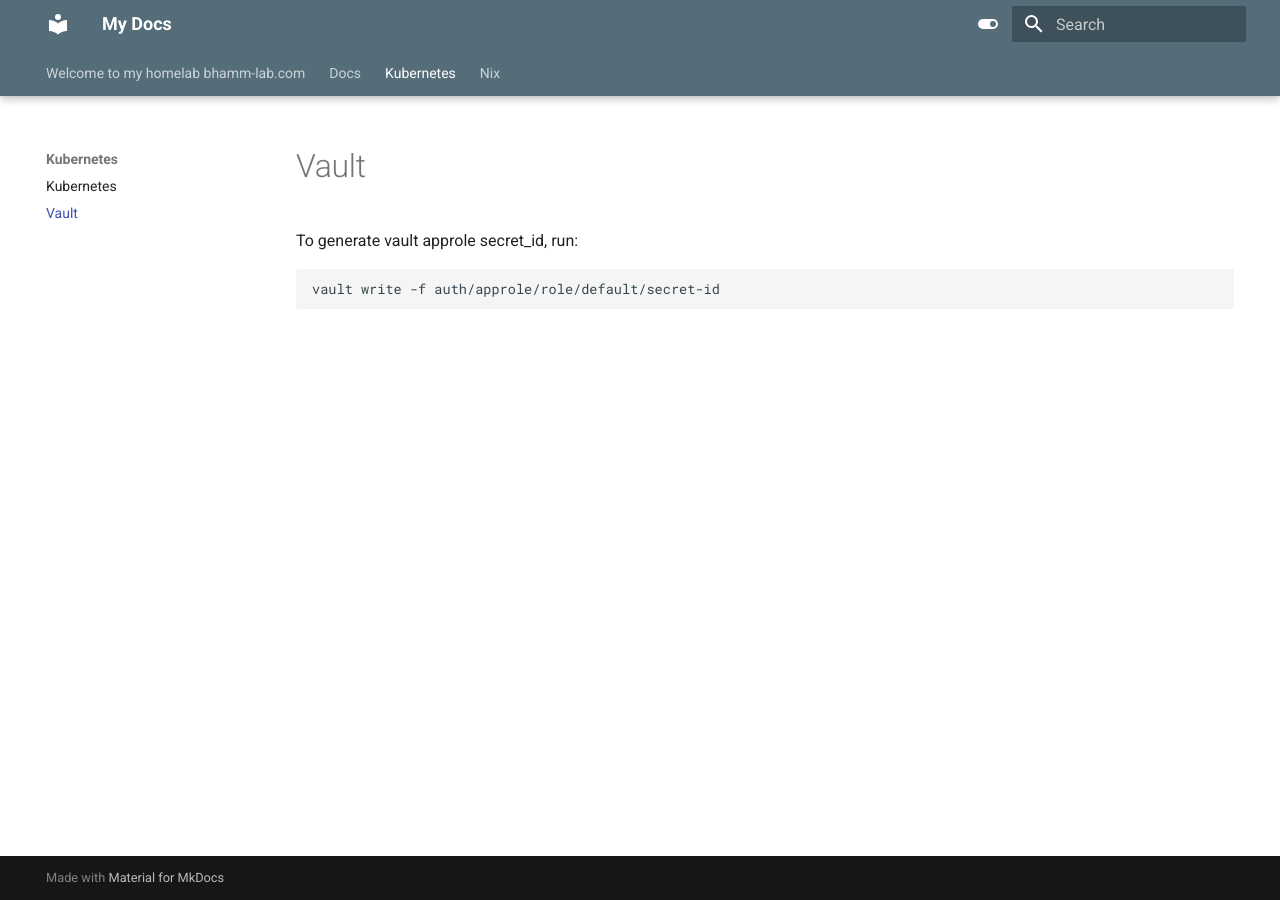
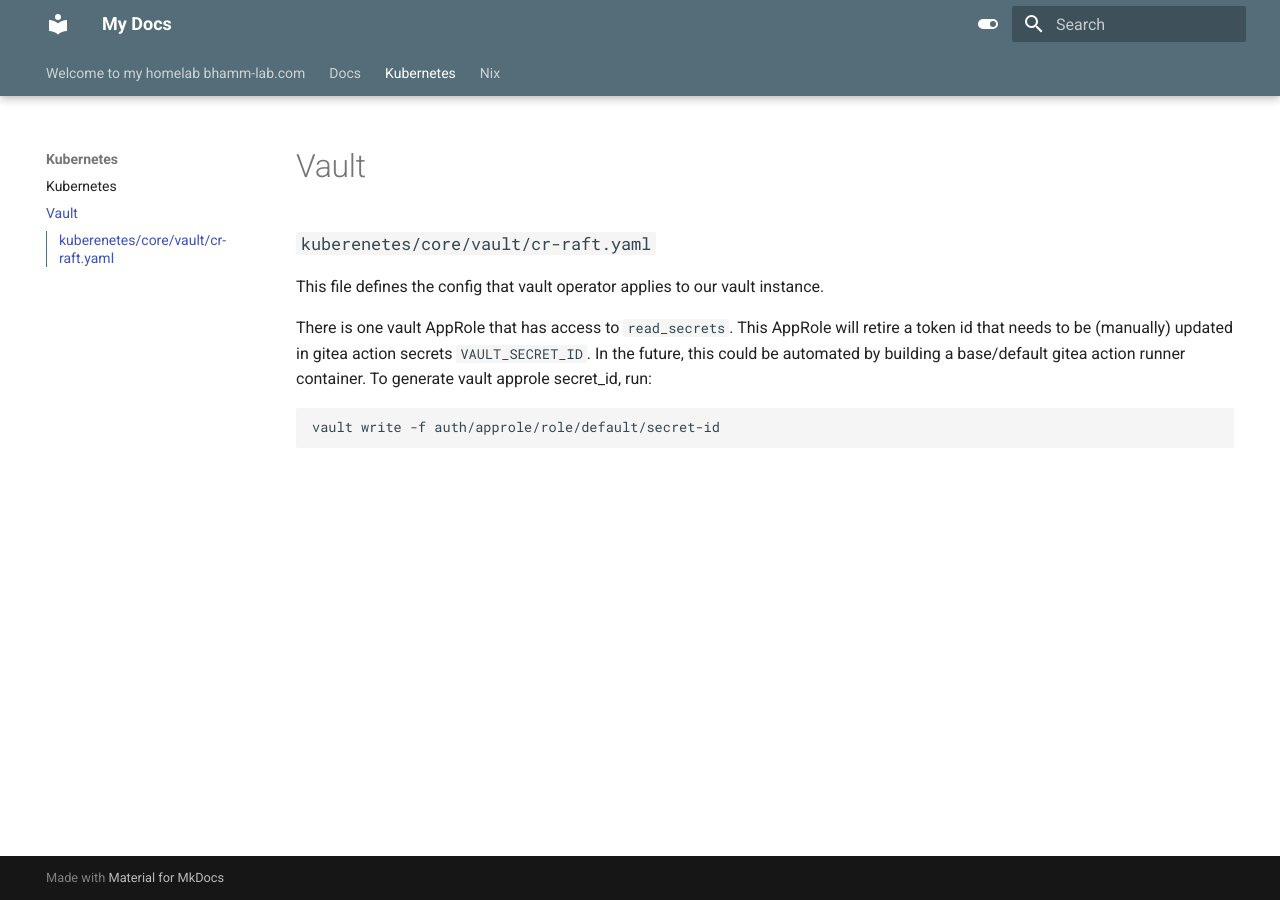
Before and after one commit to blake-hamm/bhamm-lab, an MkDocs documentation site: the page built from docs/kubernetes/vault.md, in a window 1280 px wide. Built offline with MkDocs 1.6.1 and Material for MkDocs 9.7.7, drawn with Linux system fonts in a browser that asks for light colours.

Commit message:
Expand vault docs

````diff
--- a/docs/kubernetes/vault.md
+++ b/docs/kubernetes/vault.md
@@ -1,6 +1,10 @@
 # Vault
 
-To generate vault approle secret_id, run:
+
+### `kuberenetes/core/vault/cr-raft.yaml`
+This file defines the config that vault operator applies to our vault instance.
+
+There is one vault AppRole that has access to `read_secrets`. This AppRole will retire a token id that needs to be (manually) updated in gitea action secrets `VAULT_SECRET_ID`. In the future, this could be automated by building a base/default gitea action runner container. To generate vault approle secret_id, run:
 ```bash
 vault write -f auth/approle/role/default/secret-id
 ```
````
